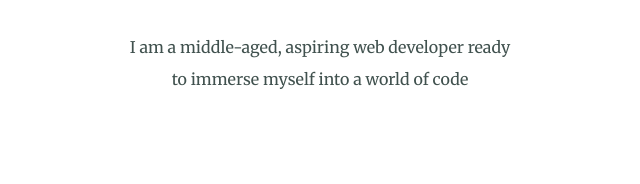
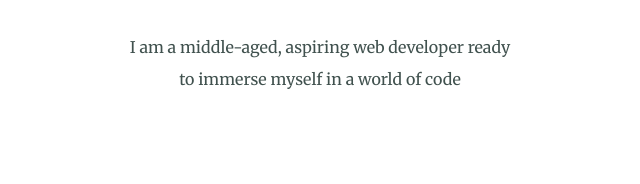
Before and after one commit to mcloughman/mcloughman.github.io, a plain HTML site: page index.html in a window 1280 px wide. Shown: the part 791-975 px from the top of the page, 320-960 px from the left. Drawn offline with Linux system fonts and the light colour scheme.

Commit message:
Update index.html

```diff
--- a/index.html
+++ b/index.html
@@ -19,7 +19,7 @@
     <div class="">
       <img class="rotateimg180" src="profile.jpg" alt="">
       <h2>Greetings.</h2>
-      <p class="intro">I am a middle-aged, aspiring web developer ready to immerse myself into a world of code</p>
+      <p class="intro">I am a middle-aged, aspiring web developer ready to immerse myself in a world of code</p>
     </div>
     <hr>
     <div class="skills">
```
